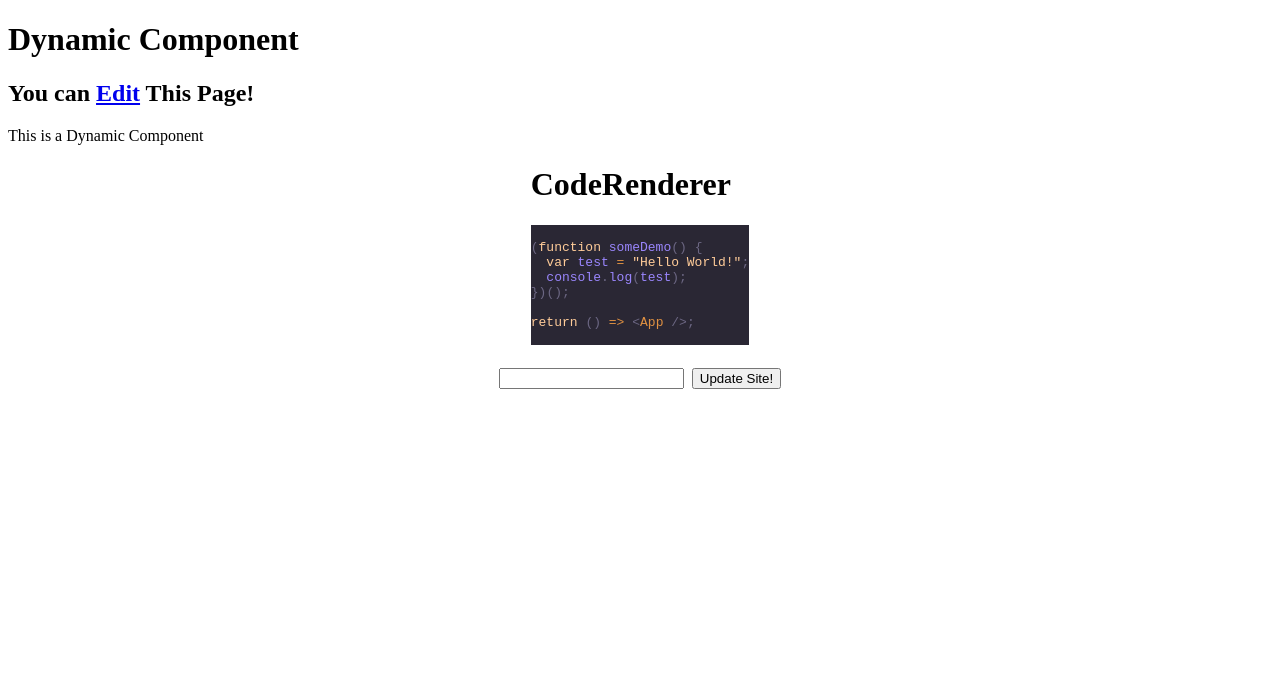
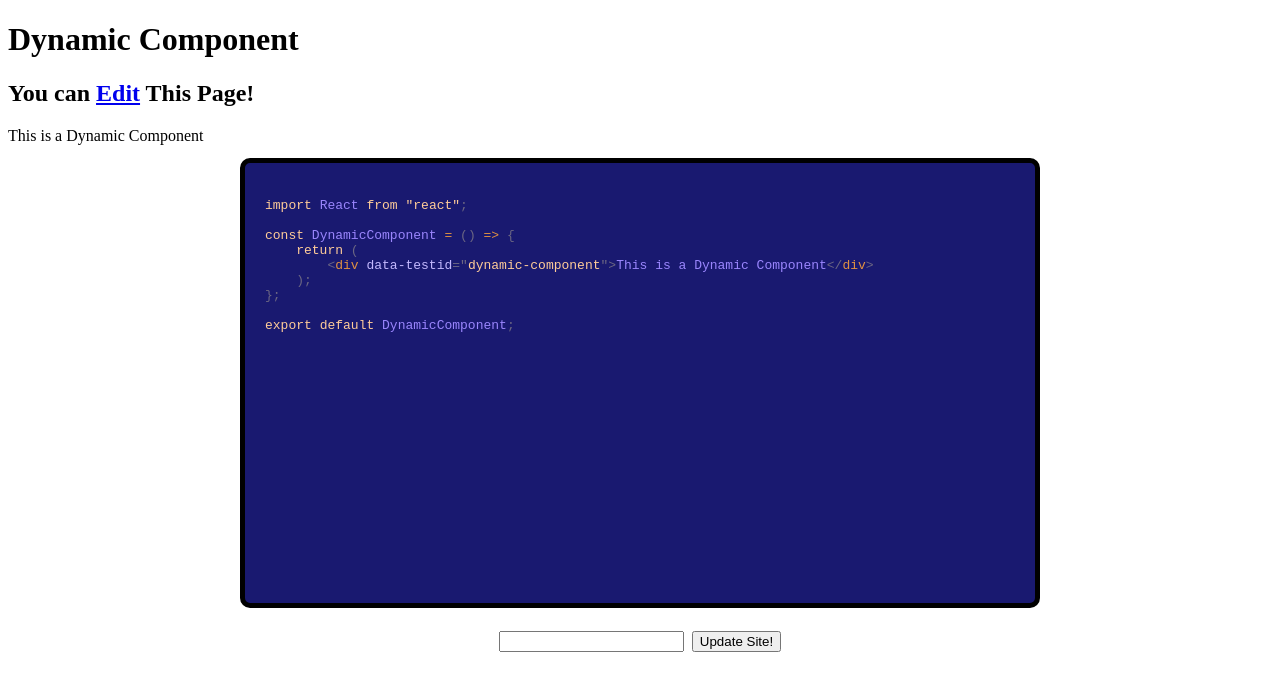
Before and after one commit to fortune-max/web-tooling-015, a React (Create React App) app: page /edit in a window 1280 px wide. Shown: the top 690 px of the page. Built offline with nearby package versions, Linux system fonts and the light colour scheme.

Commit message:
update CodeRenderer styles

```diff
--- a/src/CodeRenderer.tsx
+++ b/src/CodeRenderer.tsx
@@ -3,13 +3,27 @@ import Highlight, { defaultProps } from "prism-react-renderer";
 
 const CodeRenderer = ({ codeSrc }: { codeSrc: string }) => {
     const exampleCode = `
-(function someDemo() {
-  var test = "Hello World!";
-  console.log(test);
-})();
+import React from "react";
 
-return () => <App />;
+const DynamicComponent = () => {
+    return (
+        <div data-testid="dynamic-component">This is a Dynamic Component</div>
+    );
+};
+
+export default DynamicComponent;
 `;
+
+    const styles = {
+        color: "rgb(154, 134, 253)",
+        width: "750px",
+        height: "400px",
+        overflow: "scroll",
+        padding: "20px",
+        backgroundColor: "midnightblue",
+        border: "5px solid black",
+        borderRadius: "10px",
+    };
 
     const Content = (
         <Highlight
@@ -18,7 +32,7 @@ return () => <App />;
             language="jsx"
         >
             {({ className, style, tokens, getLineProps, getTokenProps }) => (
-                <pre className={className} style={style}>
+                <pre className={className} style={styles}>
                     {tokens.map((line, i) => (
                         // eslint-disable-next-line react/jsx-key
                         <div {...getLineProps({ line, key: i })}>
@@ -33,13 +47,7 @@ return () => <App />;
         </Highlight>
     );
 
-    return (
-        <div>
-            <h1>CodeRenderer</h1>
-            <p>{codeSrc}</p>
-            {Content}
-        </div>
-    );
+    return Content;
 };
 
 export default CodeRenderer;
```
